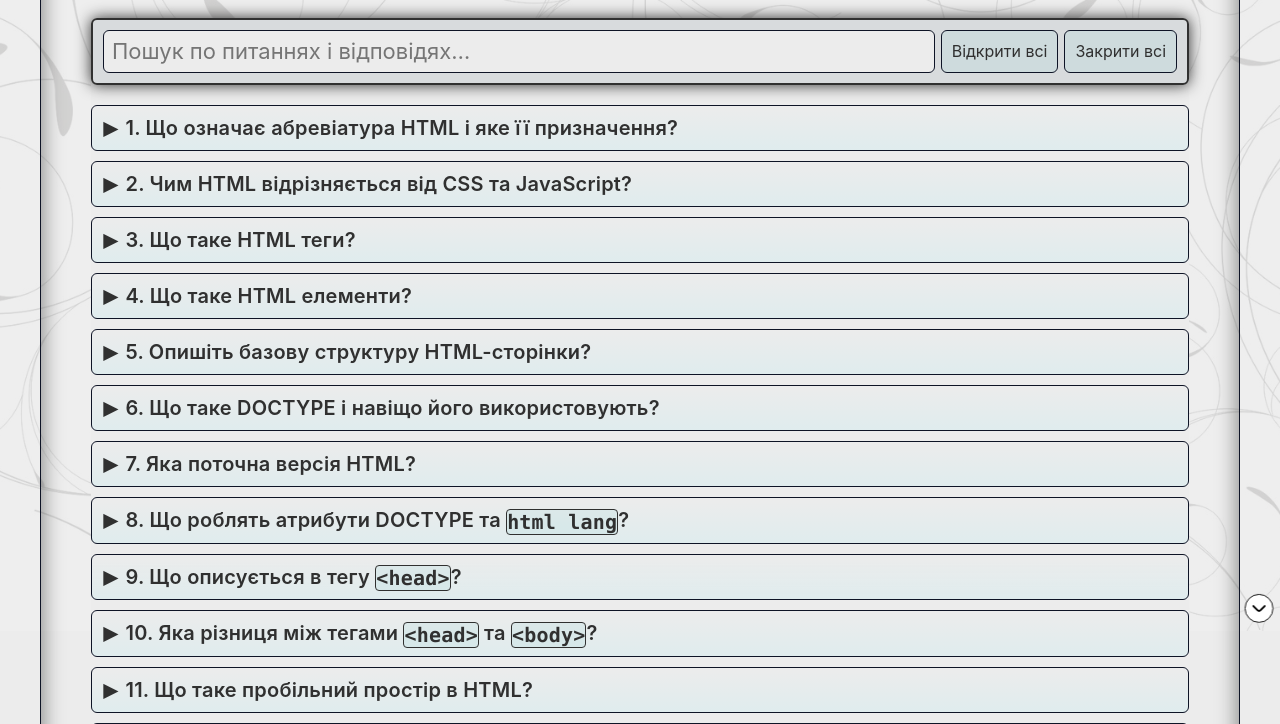
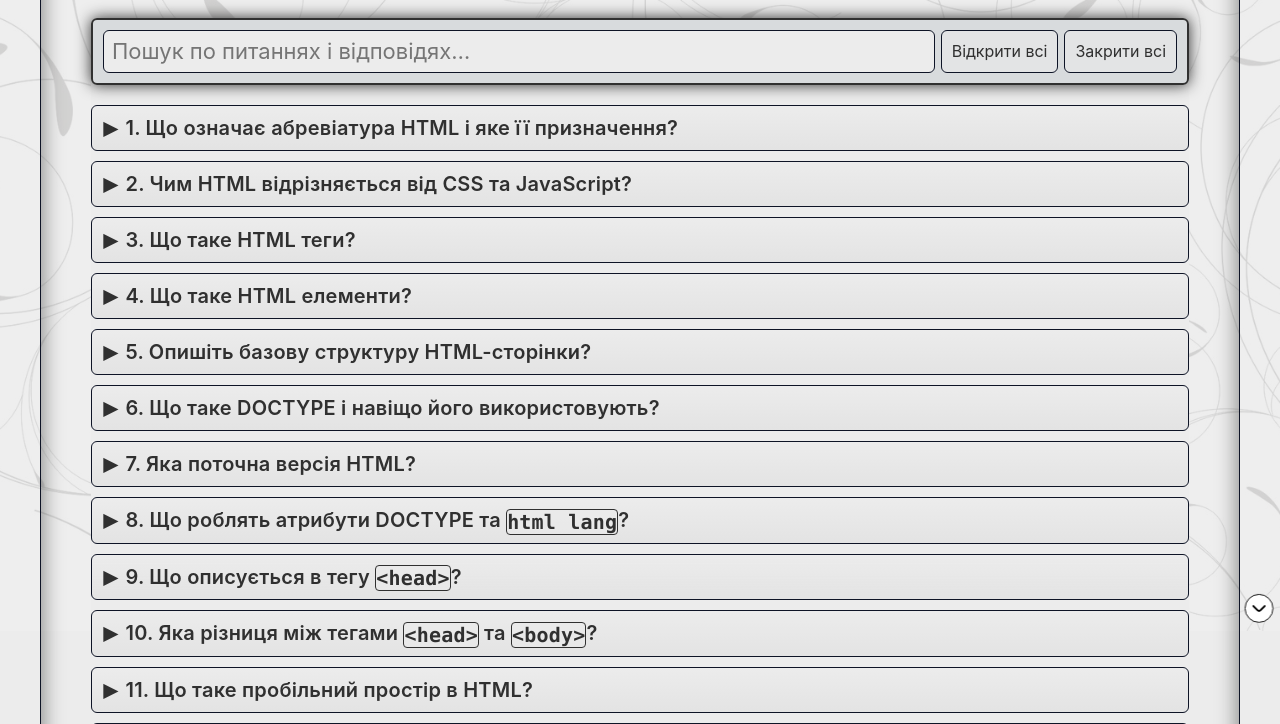
Before and after one commit to R220V/500-FAQ-mop, a plain HTML site: page pages/html.html in a window 1280 px wide. Shown: the part 169-893 px from the top of the page. Drawn offline with nearby package versions, Linux system fonts and the light colour scheme.

Commit message:
add logo, change color

```diff
--- a/css/style.css
+++ b/css/style.css
@@ -4,17 +4,17 @@ html {
 }
 
 :root {
-  --bg: #d2dbe4;
+  --bg: #d8d8d8ff;
   --card: #ecececff;
-  --card-alt: #b5ecf33a;
+  --card-alt: #77777713;
   --card-accent: #e8ecf0;
   --text: #303030;
   --text-alt: #ffffff;
   --accent: #5c5c5c;
   --stroke: #0e1426;
-  --code-bg: #abd7dd3b;
+  --code-bg: #ececec9a;
   --nonopacity: #d8dbddff;
-  --bshadow-alt: 0 0 20px 2px rgba(196, 243, 237, 0.527);
+  --bshadow-alt: 0 0 20px 2px rgba(124, 124, 124, 0.53);
   --bshadow: 0 0 20px 2px rgba(42, 43, 42, 0.527);
   --transition-speed: 0.35s;
 }
@@ -206,7 +206,7 @@ header {
   background: var(--code-bg);
   color: var(--text);
   transform: translateY(-2px);
-  outline: 1px solid #a50909ff;
+  outline: 1px solid #000000ff;
 }
 /* #endregion header */
 
@@ -376,14 +376,14 @@ header {
   color: var(--text);
   cursor: pointer;
   user-select: none;
-  transition: transform 0.1s ease, background 0.2s ease, border-color 0.2s ease;
+  transition: transform 0.3s ease, background 0.3s ease, border-color 0.3s ease;
 }
 
 .btn:hover,
 .btn:focus {
   background: var(--card-alt);
-  border-color: var(--accent);
-  border-collapse: collapse;
+  border-color: #0e1426;
+  /* border-collapse: collapse; */
   outline: 1px solid var(--accent);
 }
 
@@ -408,6 +408,7 @@ details.faq {
 summary {
   display: inline-block;
   gap: 5px;
+  padding-right: 60px;
   font-weight: 600;
   letter-spacing: 0.2px;
   user-select: none;
@@ -467,6 +468,7 @@ pre {
 
 /* #region footer */
 .footer {
+  position: relative;
   background: var(--card-alt);
   border-top: 1px solid var(--stroke);
   width: 100%;
@@ -530,6 +532,24 @@ pre {
   color: var(--accent);
 }
 /* #endregion footer */
+
+/* #region  logo */
+.logo {
+  position: absolute;
+  bottom: 0;
+  left: 50%;
+  transform: translate(-30px, -80px);
+  cursor: pointer;
+  border: 2px solid rgba(190, 190, 190, 1);
+  box-shadow: 0 0 5px 2px #000000ff, inset 0 0 18px #5f5f5fff;
+  border-radius: 4px;
+  transition: ease 350ms;
+}
+.logo:hover {
+  outline: 1px solid rgba(255, 255, 255, 1);
+}
+/* #endregion  logo */
+
 /* -------------------------------------------------320- */
 @media (min-width: 320px) {
   body {
@@ -592,6 +612,9 @@ pre {
   h1 {
     font-size: 1.6rem;
     padding: 40px 8px 15px 8px;
+  }
+  summary {
+    padding-right: 0;
   }
 
   .footer {
@@ -727,6 +750,7 @@ pre {
     margin: 8px auto;
     padding: 5px;
   }
+
   .icon-scroll-back {
     position: fixed;
     transform: rotate(90deg) scale(0.8);
@@ -888,7 +912,9 @@ pre {
     margin: 10px auto;
     padding: 8px;
   }
-
+  summary {
+    padding-right: 260px;
+  }
   .chev {
     scale: 1.35;
   }
@@ -904,7 +930,7 @@ pre {
   h3 {
     font-size: 1.3rem;
   }
-
+}
 .footer {
   padding: 15px;
   box-shadow: inset var(--bshadow);
@@ -939,6 +965,7 @@ pre {
 .footer-right p {
   line-height: 1.6;
 }
+
 @media print {
   .theme-circle,
   .btn {
@@ -949,4 +976,3 @@ pre {
     font-size: 1.6rem;
   }
 }
-}
--- a/pages/html.html
+++ b/pages/html.html
@@ -172,9 +172,12 @@
             <summary><span class="chev">▸</span> 2. Чим HTML відрізняється від CSS та JavaScript?</summary>
             <div class="answer">
               <ul>
-                <li><strong>HTML</strong> — описує структуру веб-сторінки.</li>
-                <li><strong>CSS</strong> — відповідає за оформлення і стиль.</li>
-                <li><strong>JavaScript</strong> — додає динаміку та інтерактивність.</li>
+                <li><strong>HTML</strong> — описує структуру веб-сторінки.Визначає структуру веб-сторінки, розміщує текст, зображення, посилання та таблиці</li>
+                <li>
+                  <strong>CSS</strong> — відповідає за оформлення і стиль. Використовується для оформлення цієї структури: кольори, шрифти, відступи та
+                  позиціонування.
+                </li>
+                <li><strong>JavaScript</strong> — додає інтерактивність і дозволяє динамічно змінювати контент і реагувати на дії користувача.</li>
               </ul>
               <p>Разом вони формують основу фронтенд-розробки: HTML — кістяк, CSS — одяг, JavaScript — поведінка.</p>
             </div>
--- a/script/script_theme.js
+++ b/script/script_theme.js
@@ -14,6 +14,7 @@ function setTheme(theme) {
       '--stroke': '#d10202ff',
       '--code-bg': '#ecc3c3ff',
       '--nonopacity': '#faededff',
+      '--bshadow': '0 0 10px 2px rgba(170, 97, 97, 0.51)',
     },
 
     orange: {
@@ -28,6 +29,7 @@ function setTheme(theme) {
       '--stroke': '#ca6500ff',
       '--code-bg': '#fce3caff',
       '--nonopacity': '#fce7d4ff',
+      '--bshadow': '0 0 10px 2px rgba(190, 146, 63, 0.51)',
     },
     yellow: {
       '--bg': '#ffffe3ff',
@@ -41,6 +43,7 @@ function setTheme(theme) {
       '--stroke': '#b8a926ff',
       '--code-bg': '#fffeddff',
       '--nonopacity': '#f8f5d9ff',
+      '--bshadow': '0 0 10px 2px rgba(155, 158, 65, 0.57)',
     },
     green: {
       '--bg': '#ebffebff',
@@ -54,25 +57,27 @@ function setTheme(theme) {
       '--stroke': '#079b07ff',
       '--code-bg': '#c8e0c5ff',
       '--nonopacity': '#f3fff0ff',
+      '--bshadow': '0 0 10px 2px rgba(27, 110, 16, 0.42)',
     },
     skyblue: {
       '--bg': '#d9e9ffff',
-      '--card': '#f9fbfdff',
-      '--card-alt': '#b9d1e7ff',
-      '--card-accent': '#eaebfdff',
+      '--card': '#eaf3fdff',
+      '--card-alt': '#ddeeffff',
+      '--card-accent': '#ddeffdff',
       '--text': '#025891ff',
-      '--text-logo': '#1c6cd4ff',
+      '--text-logo': '#84a4ceff',
       '--text-alt': '#0f1f3d',
       '--accent': '#4394ffff',
       '--stroke': '#6a84ecff',
-      '--code-bg': '#b4cffdff',
+      '--code-bg': '#ebf2fdff',
       '--nonopacity': '#d9e3ecff',
+      '--bshadow': '0 0 10px 2px rgba(123, 215, 252, 0.51)',
     },
     blue: {
       '--bg': '#a7cdffff',
-      '--card': '#c3dbffff',
-      '--card-alt': '#92b6f7ff',
-      '--card-accent': '#e5eeffff',
+      '--card': '#a9c2e7ff',
+      '--card-alt': '#98b4e9ff',
+      '--card-accent': '#bacdf1ff',
       '--text': '#080077ff',
       '--text-logo': '#000a44ff ',
       '--text-alt': '#002e99ff',
@@ -80,19 +85,21 @@ function setTheme(theme) {
       '--stroke': '#1231aaff',
       '--code-bg': '#b4cffdff',
       '--nonopacity': '#b7d0f0ff',
+      '--bshadow': '0 0 10px 2px rgba(65, 63, 190, 0.51)',
     },
     purple: {
-      '--bg': '#f4e6fd',
-      '--card': '#ffffffd0',
-      '--card-alt': '#c5a2caff',
+      '--bg': '#b57ed636',
+      '--card': '#fae5fc7c',
+      '--card-alt': '#faebfcff',
       '--card-accent': '#fce5ffff',
       '--text': '#581058ff',
       '--text-logo': '#611485ff ',
       '--text-alt': '#fdfdfdff',
-      '--accent': '#7d079bff',
+      '--accent': '#7d079bbe',
       '--stroke': '#750775ff',
       '--code-bg': '#8f588f44',
       '--nonopacity': '#f3d9f8ff',
+      '--bshadow': '0 0 10px 2px rgba(230, 196, 243, 0.79)',
     },
 
     light: {
@@ -107,13 +114,14 @@ function setTheme(theme) {
       '--stroke': '#4b4b4bff',
       '--code-bg': '#ffffffff',
       '--nonopacity': '#eeeeeeff',
+      '--bshadow': '0 0 10px 2px rgba(114, 141, 163, 0.51)',
     },
 
     dark: {
-      '--bg': '#0d1531ff',
-      '--card': '#090735ff',
-      '--card-alt': '#06050eff',
-      '--card-accent': '#261d4eff',
+      '--bg': '#161b27ff',
+      '--card': '#03030fff',
+      '--card-alt': '#100f24ff',
+      '--card-accent': '#070330ff',
       '--text': '#c5c5c5ff',
       '--text-logo': '#e9ecf1',
       '--text-alt': '#ffffff',
```
Also changed, not shown: index.html (+4 -1 lines), img/elements.png (added), img/krus-logo-removebg-preview.png (added), img/krus-logo.png (added), img/krus.png (added), img/logo_krus.png (added), 1 other file. Lines whose indentation alone changed are shown as unchanged.
